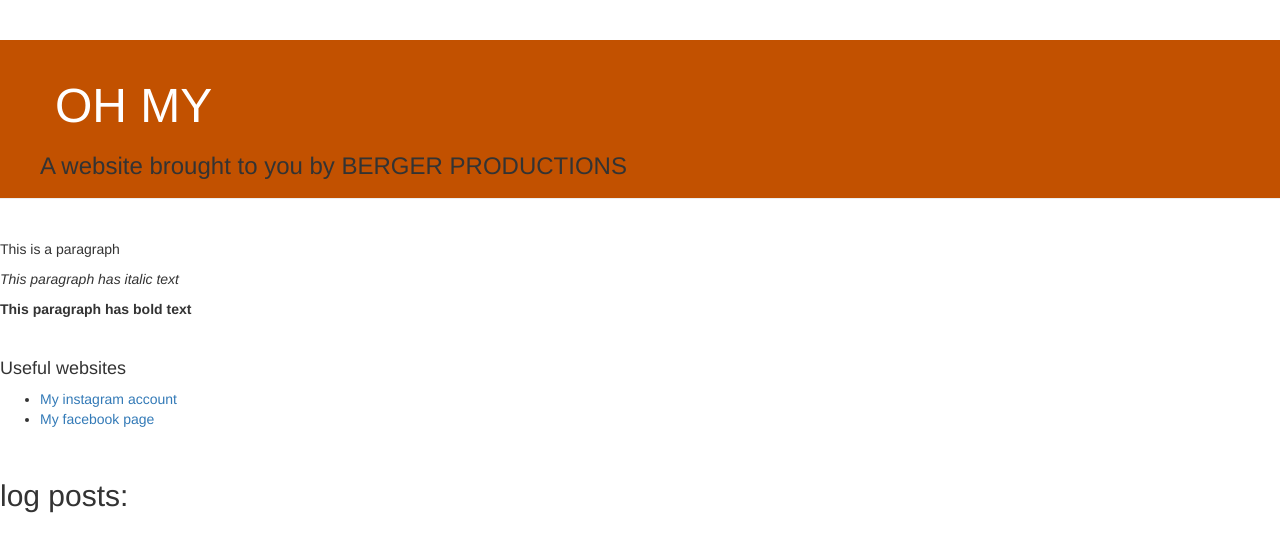
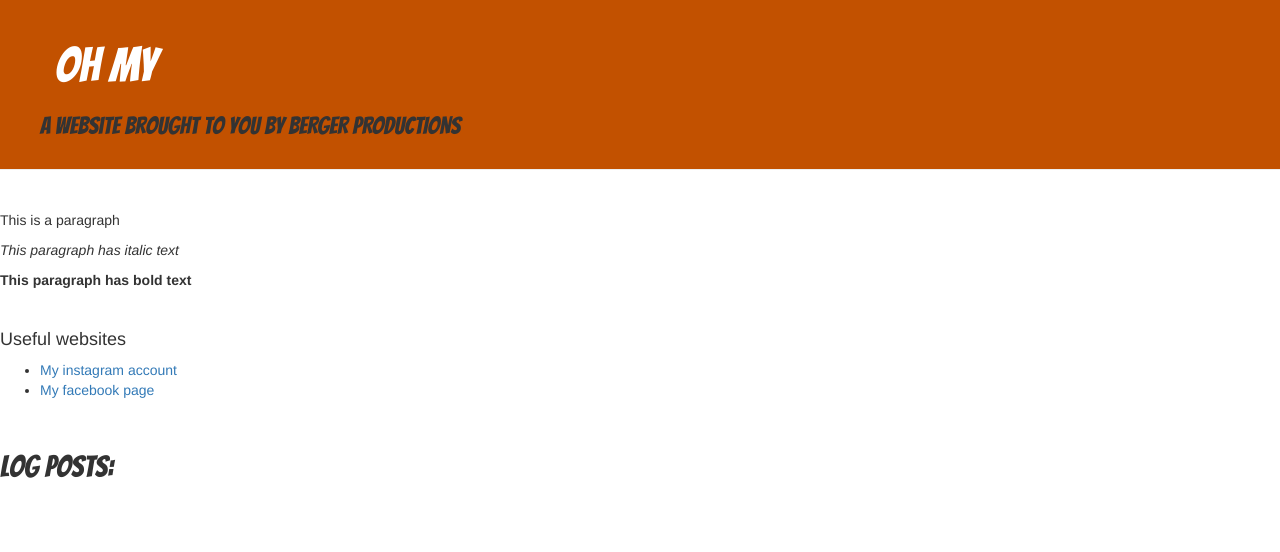
Before and after one commit to BirkBerger/my-first-blog, a Django app: page / in a window 1280 px wide. Shown: the top 552 px of the page. Run offline with Django 3.2, Linux system fonts and the light colour scheme; data that the repository does not hold is empty; some libraries are stand-ins or nearby versions.

Commit message:
changed font name

```diff
--- a/blog/static/css/blog.css
+++ b/blog/static/css/blog.css
@@ -12,5 +12,5 @@
 }
 
 h1, h2, h3 {
-    font-family: 'Lobster', fantasy;
+    font-family: 'Bangers', fantasy;
 }
--- a/blog/templates/blog/post_list.html
+++ b/blog/templates/blog/post_list.html
@@ -3,10 +3,9 @@
 <html>
     <head>
         <title>OH MY</title>
-        <link href="https://fonts.googleapis.com/css?family=Lobster&subset=latin,latin-ext" rel="stylesheet" type="text/css">
+        <link href="//fonts.googleapis.com/css?family=Bangers&display=swap" rel="stylesheet" type="text/css">        <link rel="stylesheet" href="//maxcdn.bootstrapcdn.com/bootstrap/3.2.0/css/bootstrap.min.css">
+        <link rel="stylesheet" href="//maxcdn.bootstrapcdn.com/bootstrap/3.2.0/css/bootstrap-theme.min.css">
         <link rel="stylesheet" href="{% static 'css/blog.css' %}">
-        <link rel="stylesheet" href="//maxcdn.bootstrapcdn.com/bootstrap/3.2.0/css/bootstrap.min.css">
-        <link rel="stylesheet" href="//maxcdn.bootstrapcdn.com/bootstrap/3.2.0/css/bootstrap-theme.min.css">
     </head>
     <body>
 
```
